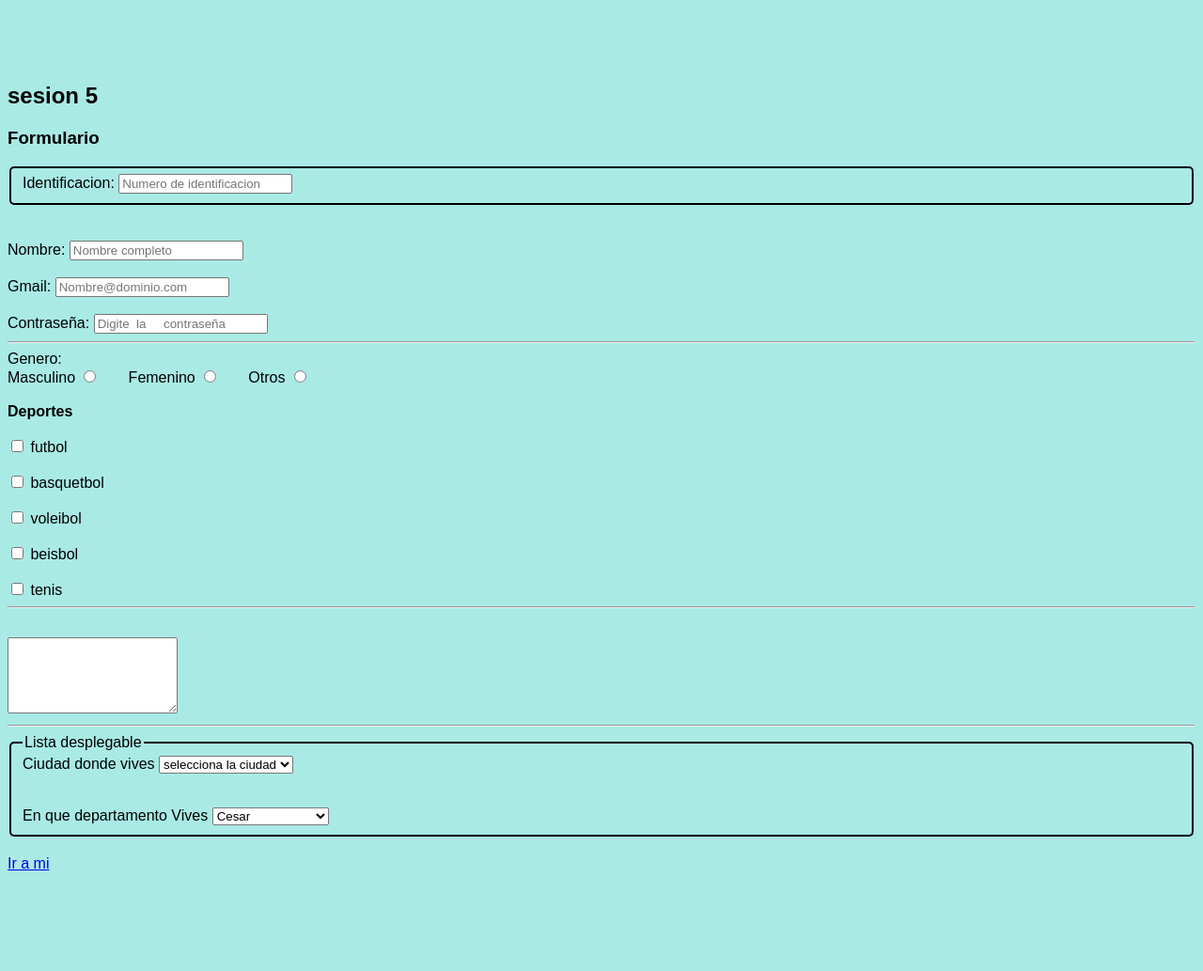
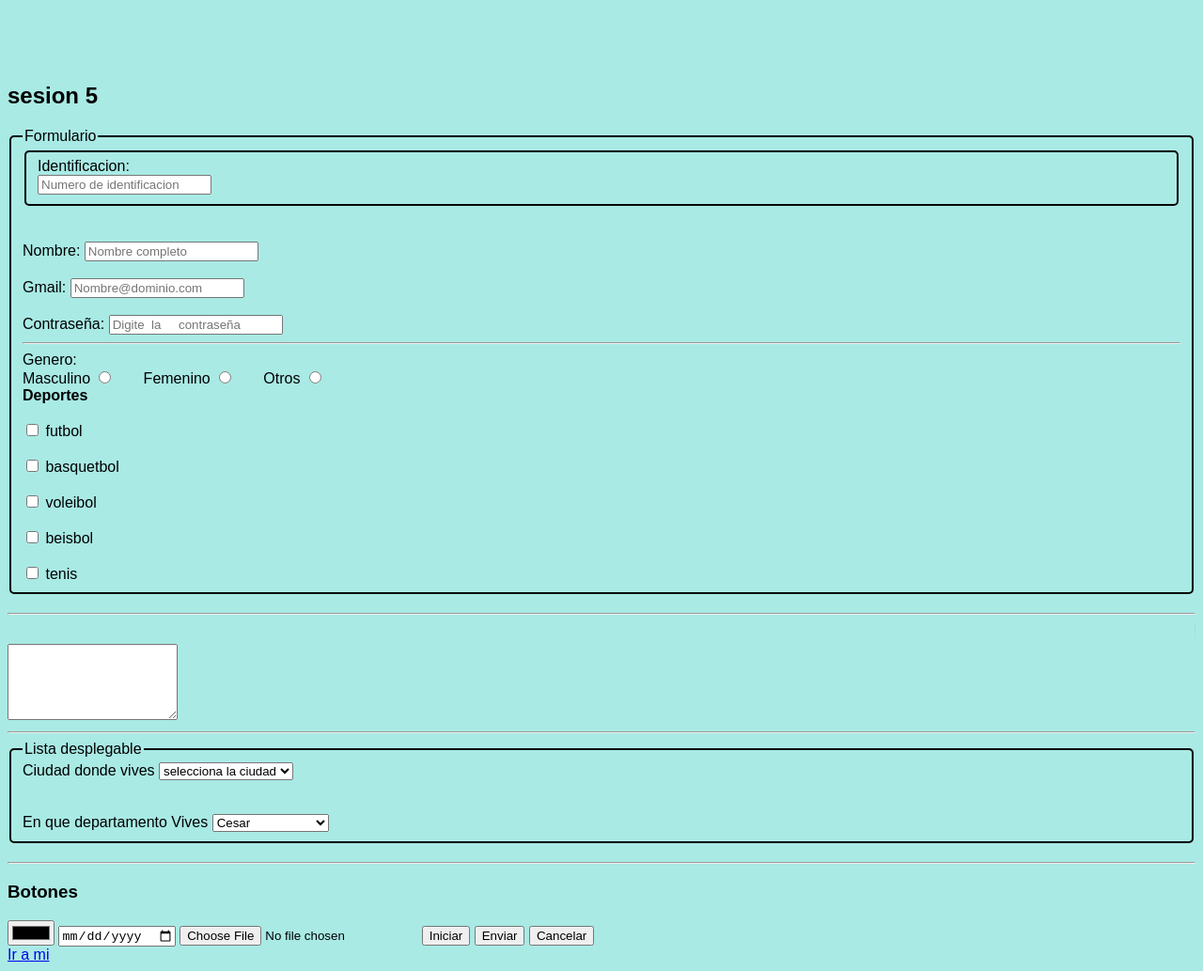
Before and after one commit to jhosman-20/Programacion-7, a plain HTML site: page index.html in a window 1280 px wide. Shown: the part 2500-3533 px from the top of the page at 94% size. Before the commit the page ends 3436 px from the top, so only its background shows below. Drawn offline with Linux system fonts and the light colour scheme.

Commit message:
ultima configuracion antes de subirlo a Github

```diff
--- a/index.html
+++ b/index.html
@@ -105,17 +105,19 @@
     <br> <br>
 
     <h2>sesion 5</h2>
-    <h3>Formulario</h3>
-
+    <fieldset>
+    <legend>Formulario</legend>
     <div> <form action="#" method="get" id="Formulario1" name="Formulario1">
         <fieldset >
       <label class="tipo" for="ident">Identificacion: </label>
+      <div>
        <input type="number" name="ident" id="ident" value=""    placeholder="Numero de identificacion" required>
+    </div>
     </div>
     <br>
     <div>
        <label for="Nom">Nombre: </label>
-       <input type="text" name="Nom" id="Nom" placeholder="Nombre completo">
+       <input type="text" name="Nom" id="Nom" placeholder="Nombre completo" required>
     </div>
     <br>
     <div>
@@ -140,8 +142,6 @@
          <label for="O">Otros</label>
          <input type="radio" name="gen" id="O">
     </div>
-
-<br>
 <div>
     <strong>Deportes</strong>
     <br><br>
@@ -193,12 +193,22 @@
             </optgroup>
         </select>
     </div>
-
-
-
     </div>
     </Fieldset>
+    <hr>
+<section>
+    <h3>Botones</h3>
+    <input type="color" name=""  id="">
+    <input type="date" name="" id="">
+    <input type="file" name="" id="">
+    <input type="button" value="Iniciar" id="">
+    <input type="submit" value="Enviar">
+    <input type="reset" value="Cancelar">
+</fieldset>
+
+</section>
     </form>
+
 
 
 
```
